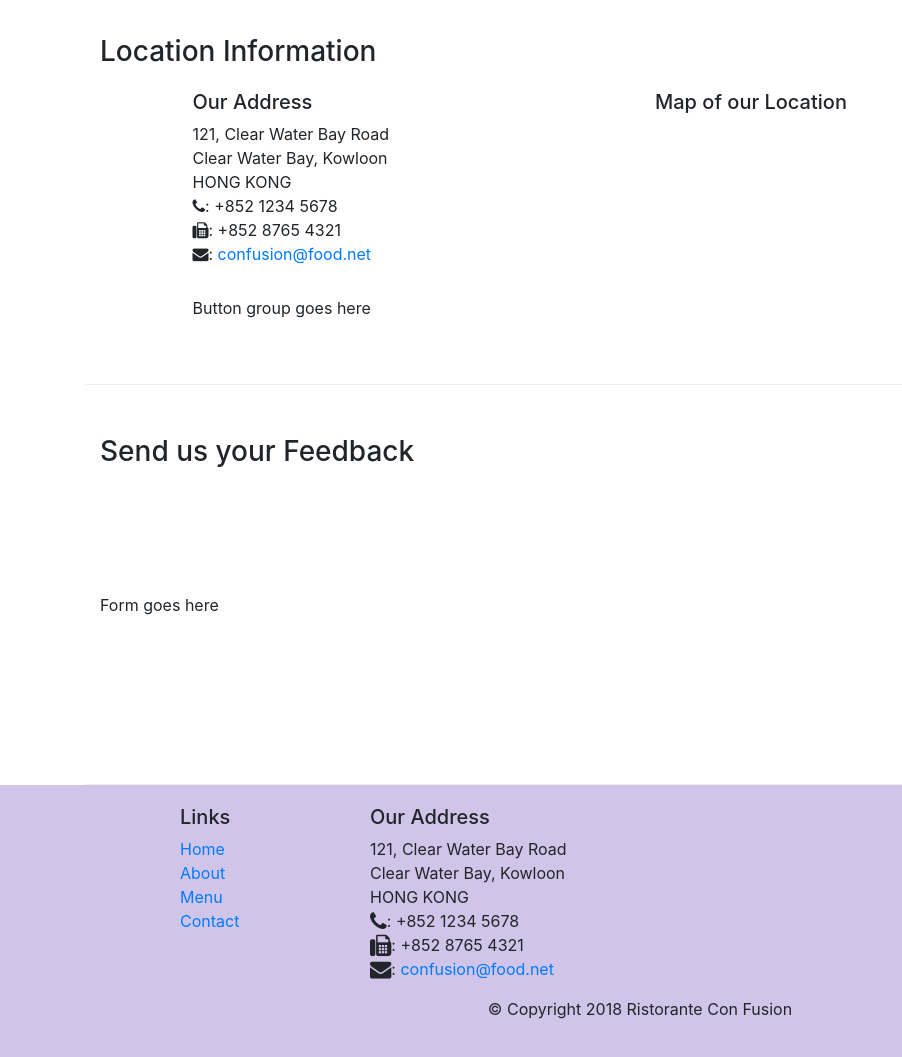
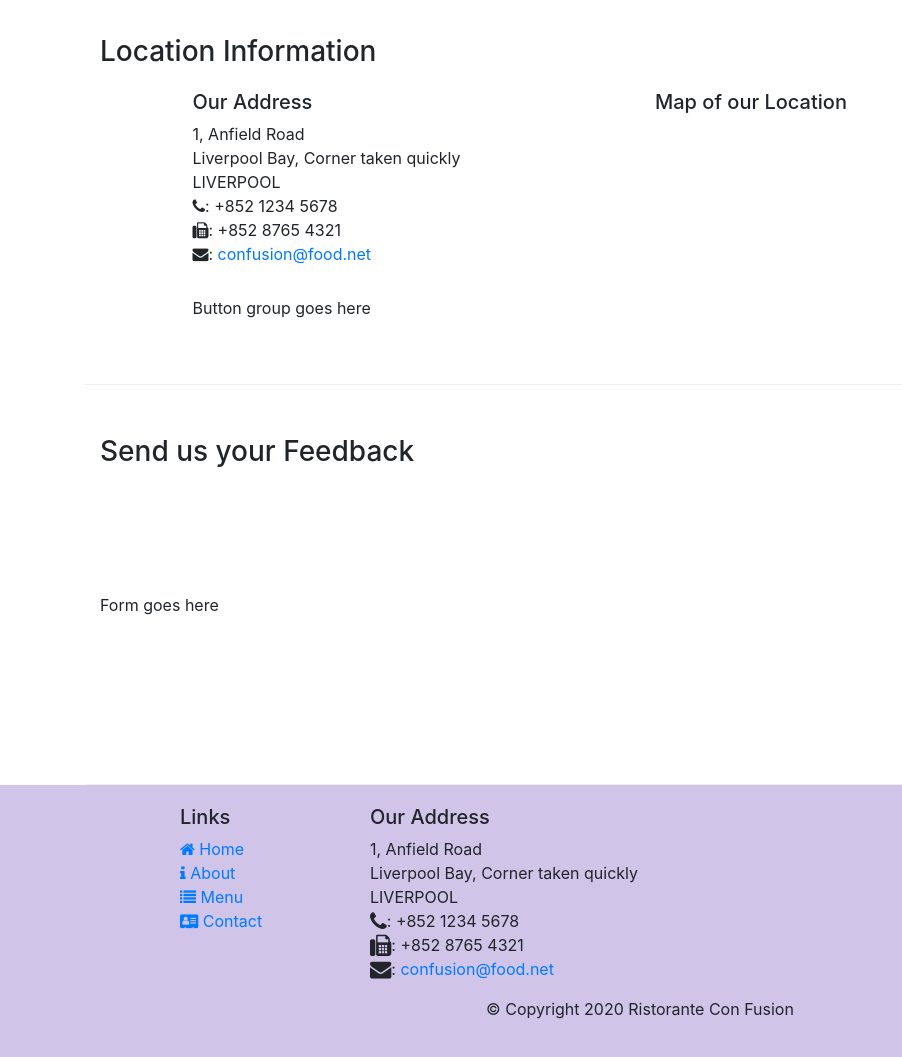
Before and after one commit to DobrinMarinov/bootstrap4, a website: page contactus.html in a window 1280 px wide. Shown: the part 480-1537 px from the top of the page, 0-902 px from the left. Drawn offline with nearby package versions, Linux system fonts and the light colour scheme.

Commit message:
Updated pages links with new contact us html
updated address in footers and contact page as well

```diff
--- a/contactus.html
+++ b/contactus.html
@@ -66,9 +66,9 @@
             <div class="col-12 col-sm-4 offset-sm-1">
                    <h5>Our Address</h5>
                         <address style="font-size: 100%">
-		              121, Clear Water Bay Road<br>
-		              Clear Water Bay, Kowloon<br>
-		              HONG KONG<br>
+                        1, Anfield Road<br>
+                        Liverpool Bay, Corner taken quickly<br>
+                        LIVERPOOL<br>
                         <i class="fa fa-phone"></i>: +852 1234 5678<br>
                         <i class="fa fa-fax"></i>: +852 8765 4321<br>
                         <i class="fa fa-envelope"></i>:
@@ -102,18 +102,18 @@
                 <div class="col-4 offset-1 col-sm-2">
                     <h5>Links</h5>
                     <ul class="list-unstyled">
-                        <li><a href="#">Home</a></li>
-                        <li><a href="#">About</a></li>
-                        <li><a href="#">Menu</a></li>
-                        <li><a href="#">Contact</a></li>
+                        <li><a href="./index.html"><span class="fa fa-home"></span> Home</a></li>
+                        <li><a href="./aboutus.html"><span class="fa fa-info"></span> About</a></li>
+                        <li><a href="#"><span class="fa fa-list"></span> Menu</a></li>
+                        <li><a href="#"><span class="fa fa-address-card"></span> Contact</a></li>
                     </ul>
                 </div>
                 <div class="col-7 col-sm-5">
                     <h5>Our Address</h5>
                     <address>
-		              121, Clear Water Bay Road<br>
-		              Clear Water Bay, Kowloon<br>
-		              HONG KONG<br>
+                        1, Anfield Road<br>
+                        Liverpool Bay, Corner taken quickly<br>
+                        LIVERPOOL<br>
                         <i class="fa fa-phone fa-lg"></i>: +852 1234 5678<br>
                         <i class="fa fa-fax fa-lg"></i>: +852 8765 4321<br>
                         <i class="fa fa-envelope fa-lg"></i>:
@@ -133,7 +133,7 @@
            </div>
            <div class="row justify-content-center">
                 <div class="col-auto">
-                    <p>© Copyright 2018 Ristorante Con Fusion</p>
+                    <p>© Copyright 2020 Ristorante Con Fusion</p>
                 </div>
            </div>
         </div>
```
Also changed, not shown: aboutus.html (+9 -9 lines), index.html (+6 -6 lines). Lines whose indentation alone changed are shown as unchanged.
